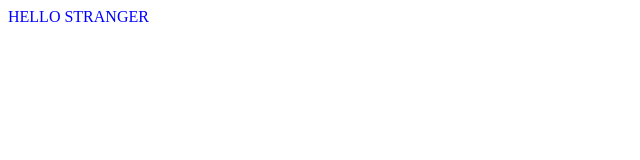
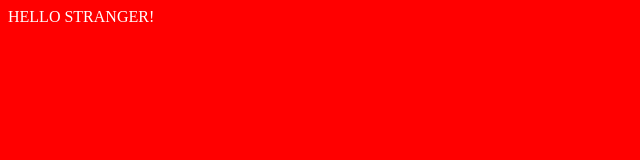
Before and after one commit to martinmoscovich/gh_test, a plain HTML site: page branches/main/index.html in a window 1280 px wide. Shown: the whole page, without its empty margins (0-640 px from the left). Drawn offline with Linux system fonts and the light colour scheme.

Commit message:
deploy: 3ae8ce536595dd6f41cabffcb9f49dc8ba26e527

```diff
--- a/branches/main/index.html
+++ b/branches/main/index.html
@@ -1,5 +1,5 @@
 <html>
-  <body>
-    <p style="color: blue">HELLO STRANGER</p>
+  <body style="background-color: red;">
+    <p style="color: white">HELLO STRANGER!</p>
   </body>
 </html>
```
